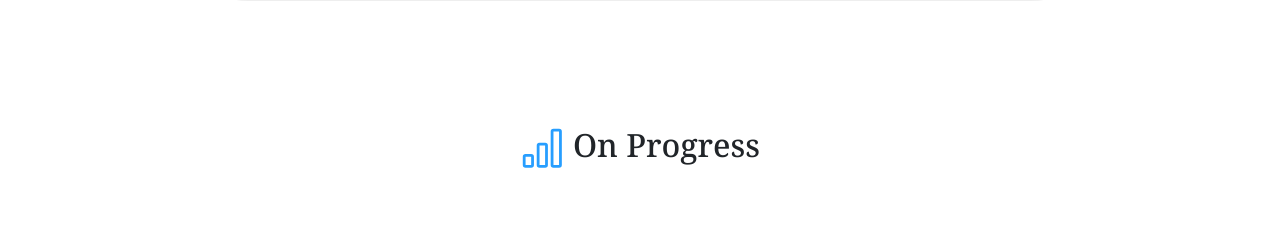
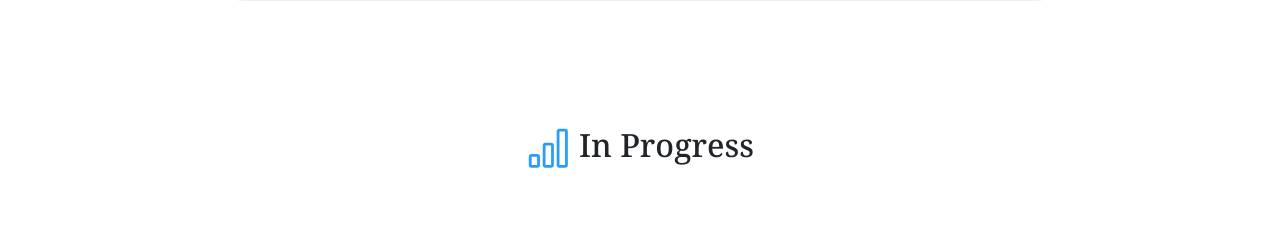
Before and after one commit to sounderrajselvarasu/Capstone-Project, a plain HTML site: page index.html in a window 1280 px wide. Shown: the part 3160-3400 px from the top of the page. Drawn offline with nearby package versions, Linux system fonts and the light colour scheme.

Commit message:
Update index.html

```diff
--- a/index.html
+++ b/index.html
@@ -79,7 +79,7 @@
             <div class="onprg font">
                 <h2><center> <svg xmlns="http://www.w3.org/2000/svg" width="4%" height="4%" fill="currentColor" class="bi bi-bar-chart svgonp" viewBox="0 0 16 16">
                     <path d="M4 11H2v3h2v-3zm5-4H7v7h2V7zm5-5v12h-2V2h2zm-2-1a1 1 0 0 0-1 1v12a1 1 0 0 0 1 1h2a1 1 0 0 0 1-1V2a1 1 0 0 0-1-1h-2zM6 7a1 1 0 0 1 1-1h2a1 1 0 0 1 1 1v7a1 1 0 0 1-1 1H7a1 1 0 0 1-1-1V7zm-5 4a1 1 0 0 1 1-1h2a1 1 0 0 1 1 1v3a1 1 0 0 1-1 1H2a1 1 0 0 1-1-1v-3z"/>
-                  </svg> On Progress</h2></center>
+                  </svg> In Progress</h2></center>
             </div>
 
             <div class="stage4  pt-5">
```
